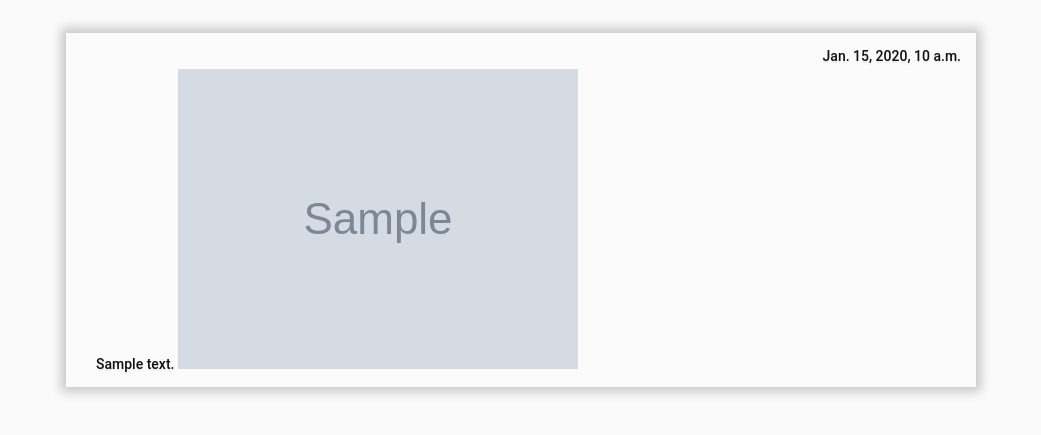
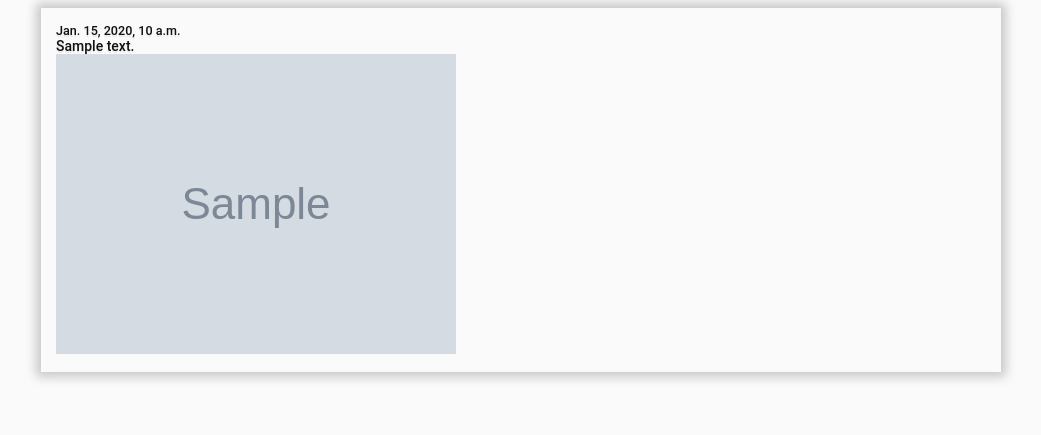
Before and after one commit to Yarwin/facebook-group-downloader, a Django app: page /group/1/ in a window 1280 px wide. Shown: the top 435 px of the page, without its empty margins (119-1160 px from the left). Run offline with Django 3.2, Linux system fonts and the light colour scheme; tables that the repository leaves empty hold one stand-in row (values such as "Sample post"); grey boxes marked "Sample" are stand-in pictures; parts of the project's set-up code (start-up, migrations or seed data) failed here and were passed over.

Commit message:
template tweaks, fixed pagination

```diff
--- a/fbdownloader/fb_downloader/static/CSS/style.css
+++ b/fbdownloader/fb_downloader/static/CSS/style.css
@@ -30,11 +30,8 @@
   align-items: center;
 }
 
-.post {
-  margin-left: 50px;
-  margin-right: 50px;
-  background: rgba(255, 255, 255, 0.2);
-  margin: 25px;
+.posts {
+  margin-bottom: 50px;
   padding: 15px;
   -webkit-box-shadow: 0px 0px 10px 5px rgba(0,0,0,0.2);
   -moz-box-shadow: 0px 0px 10px 5px rgba(0,0,0,0.2);
@@ -42,15 +39,25 @@
 }
 
 .child-post {
-  margin: 15px;
-  padding: 15px;
+  margin-left: 5px;
+  margin-bottom: 25px;
+  padding-left: 10px;
+  padding-top: 10px;
+  margin-bottom: 15px;
 }
 
 .post-border-left {
-  border-left: 1px solid var(--border);
+  margin-top: 15px;
+  padding: 5px;
+  border-left: 2px solid var(--border);
+  border-radius: 25px;
+  margin-right: 10px;
   margin-left: 50px;
 }
 
+.date {
+  font-size: 0.9rem;
+}
 
 .author {
   font-size: 1.2rem;
--- a/fbdownloader/fb_downloader/templates/group/index.html
+++ b/fbdownloader/fb_downloader/templates/group/index.html
@@ -11,7 +11,7 @@
     {% empty %}
     <h4>No posts</h4>
     {% endfor %}
-
+</div>
 
     {% if is_paginated %}
     <div class="pagination">
@@ -28,21 +28,10 @@
             </span>
     </div>
     {% endif %}
-</div>
 <style>
-
-    .message {
-        margin-left: 15px;
-    }
 
     .post-container {
         width: 75vw;
     }
-
-    .top {
-        display: flex;
-        justify-content: space-between;
-        margin-bottom: 5px;
-    }
 </style>
 {% endblock %}
--- /dev/null
+++ b/fbdownloader/fb_downloader/templates/group/post.html
@@ -0,0 +1,10 @@
+<div class="author">{{ post.author.name }}</div>
+    <div class="date">{{ post.created_time }}</div>
+    <div class="message">
+        {{ post.message | linebreaksbr }}
+    </div>
+    {% for image in post.get_images %}
+    <div class="post-image">
+        <img src="{{ image.photo.url }}" />
+    </div>
+    {% endfor %}
--- a/fbdownloader/fb_downloader/templates/group/posts.html
+++ b/fbdownloader/fb_downloader/templates/group/posts.html
@@ -1,42 +1,21 @@
+<div class="posts">
+    {% include "./post.html" with post=post %}
+    {% for comment in post.children.all %}
 
-    <div class="post">
-        <div class="top">
-            <div class="author">{{ post.author.name }}</div>
-            <div class="date">{{ post.created_time }}</div>
-        </div>
-        <div class="message">
-            {{ post.message | linebreaksbr }}
+    <div class="child-post">
+        {% include "./post.html" with post=comment %}
 
-        {% for image in post.get_images %}
-            <img src="{{ image.photo.url }}" />
-        {% endfor %}
+        {% if comment.children.all %}
+        <div class="post-border-left">
 
-        </div>
+            {% for child_comment in comment.children.all %}
+            <div class="child-post">
+                {% include "./post.html" with post=child_comment %}
 
-
-        {% for comment in post.children.all %}
-
-        <div class="child-post post-border-left">
-            <div class="top">
-                <div class="author">{{ comment.author.name }}</div>
-                <div class="date">{{ comment.created_time }}</div>
             </div>
-            <div class="message">
-                {{ comment.message | linebreaksbr }}
-            </div>
-
-
-            <div class="post-border-left">
-                {% for child_comment in comment.children.all %}
-                <div class="child-post">
-                    <div class="top">
-                        <div class="author">{{ child_comment.author.name }}</div>
-                        <div class="date">{{ child_comment.created_time }}</div>
-                    </div>
-                    <div class="message">
-                    {{ child_comment.message | linebreaksbr }}</div>
-                </div>
-                {% endfor %}
-            </div></div>
             {% endfor %}
         </div>
+        {% endif %}
+    </div>
+    {% endfor %}
+</div>
--- a/fbdownloader/fb_downloader/views.py
+++ b/fbdownloader/fb_downloader/views.py
@@ -33,7 +33,8 @@
     # todo - add another view filtering, add detailed post view
     model = FbPost
     template_name = "group/index.html"
-    paginate_by = 20
+    ordering = ['-last_active']
+    paginate_by = 15
 
     def get_queryset(self):
-        return FbPost.objects.filter(group__group_id=self.kwargs['group'], parent=None).order_by('-last_active')
+        return FbPost.objects.filter(group__group_id=self.kwargs['group'], parent=None)
```
